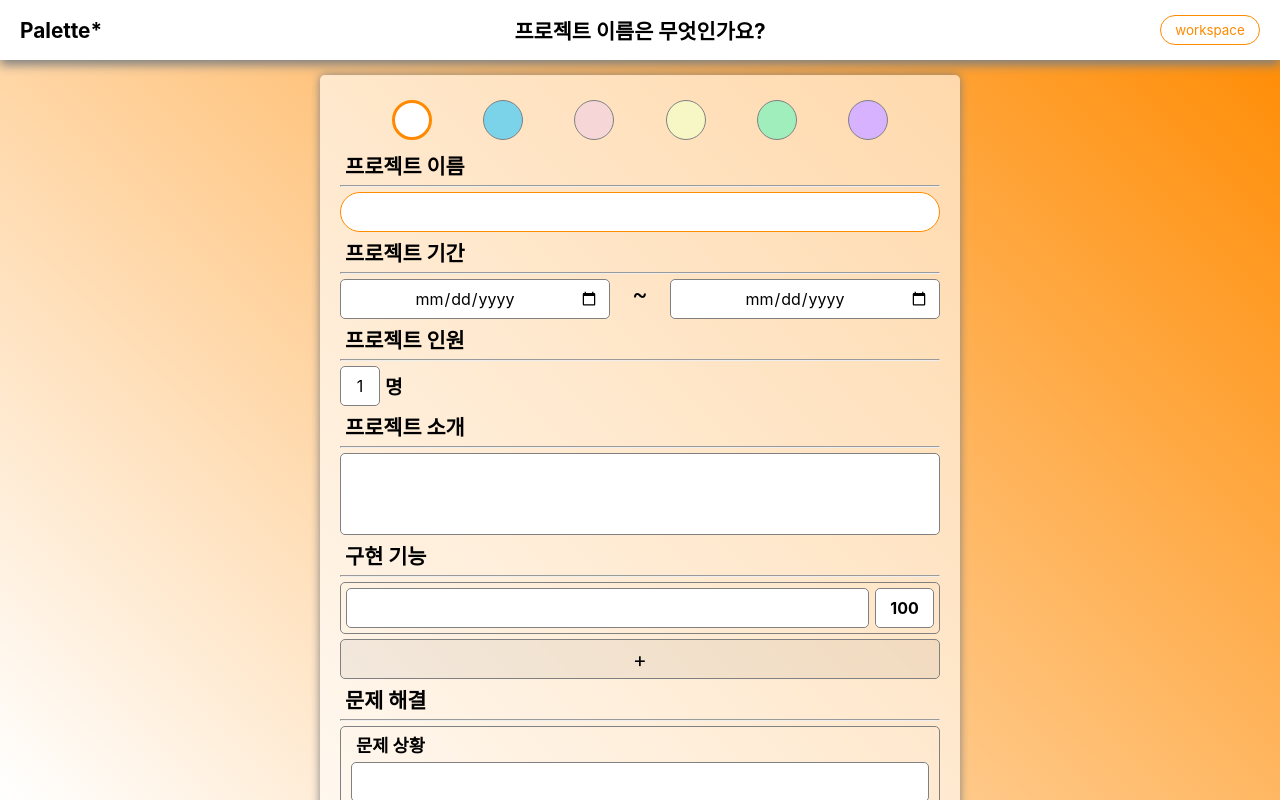
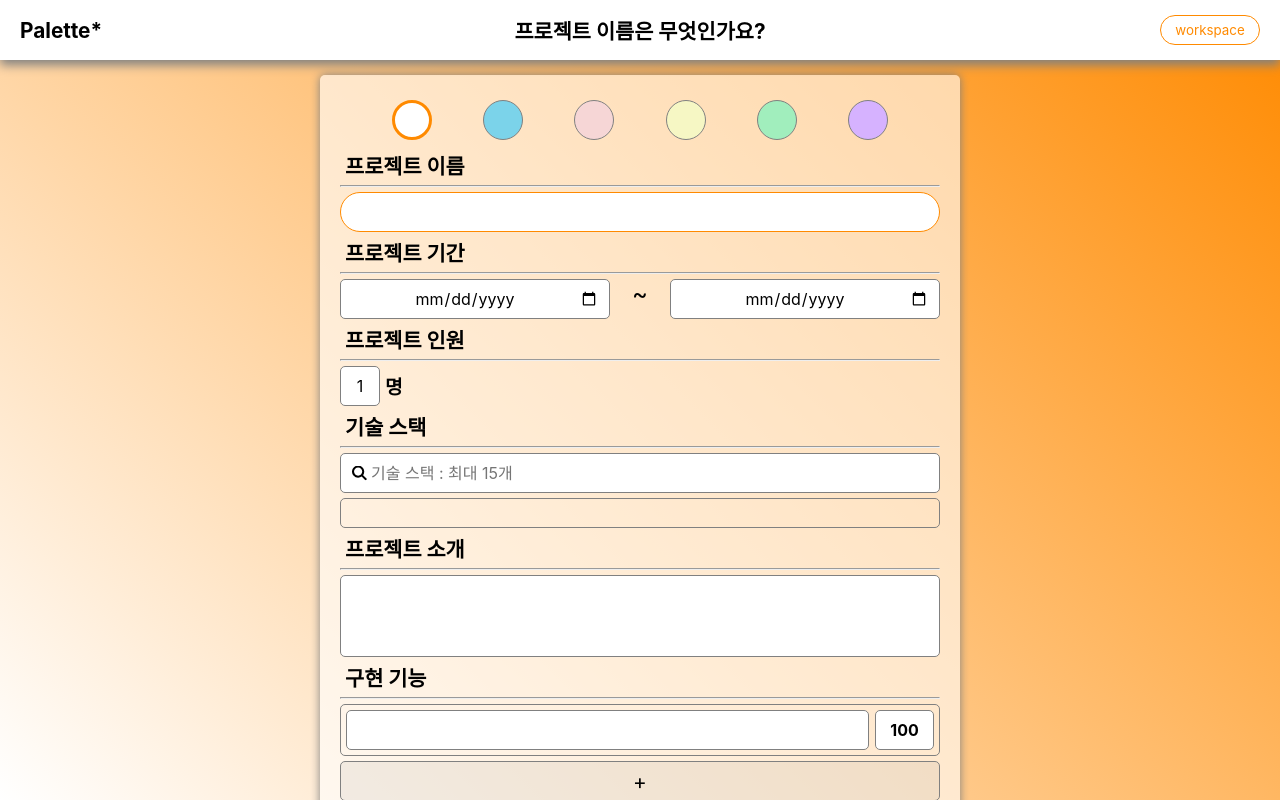
Before and after one commit to Happiness-Meta/final-front, a Next.js app: page /pages/projectCreating/projectTemplate in a window 1280 px wide. Shown: the top 800 px of the page. Built offline with nearby package versions, Linux system fonts and the light colour scheme; a web font is replaced by a local one.

Commit message:
[refactor, design] techStackSpace 컴포넌트 prop 한개로 줄임 및 디자인 변경, signUpinput 컴포넌트 props에 useState 없앰

```diff
--- a/src/app/components/commonComponents/SignInUpErrorMessage.tsx
+++ b/src/app/components/commonComponents/SignInUpErrorMessage.tsx
@@ -1,5 +1,6 @@
 "use client";
 /** @jsxImportSource @emotion/react */
+
 import useSignUpPageStore from "@/app/store/signUpPageStore/useSignUpPageStore";
 import {
   oscillatingAni1,
--- a/src/app/components/commonComponents/TechStackSpace.tsx
+++ b/src/app/components/commonComponents/TechStackSpace.tsx
@@ -5,6 +5,7 @@ import { handleSearchTechStacks } from "@/app/hooks/signUpPageHooks/useHandleSea
 import { flexCenterX2 } from "@/app/styleComponents/commonStyles/commonStyles";
 import Image from "next/image";
 import search from "@/app/assets/svg/search.svg";
+import { techStackList } from "@/app/constants/techStacks";
 import {
   signInUpInputStyleHover,
   signInUpinputStyle,
@@ -15,17 +16,27 @@ import {
   stackInContainerStyle,
 } from "@/app/styleComponents/signUpPageStyles/techStackStyles";
 import { AboutTechStackSpace } from "@/app/types/aboutCommonComponents";
+import { useEffect, useState } from "react";
+import {
+  searchImageStyle,
+  techStackContainerStyle,
+  techStackExampleStyle,
+} from "@/app/styleComponents/commonStyles/techStackSpaceStyles";
+import { css } from "@emotion/react";
 
 const TechStackSpace: React.FC<AboutTechStackSpace> = ({
   searchTechStackRef,
-  techStackList,
-  setSearchedList,
-  isTechStacksVisible,
-  setIsTechStacksVisible,
-  searchedList,
 }) => {
   const { techStackContainer, addTechStack, removeTechStack } =
     useSignUpPageStore();
+
+  const [isTechStacksVisible, setIsTechStacksVisible] = useState(false);
+  const [searchedList, setSearchedList] = useState<string[]>([]);
+
+  useEffect(() => {
+    setSearchedList(techStackList);
+  }, []);
+
   return (
     <>
       <div css={[flexCenterX2, `position: relative; width:100%;`]}>
@@ -34,14 +45,12 @@ const TechStackSpace: React.FC<AboutTechStackSpace> = ({
           alt="search"
           width={15}
           height={15}
-          css={[
-            `position: absolute; top:50%; left: 30px; transform: translateY(-50%);`,
-          ]}
+          css={[searchImageStyle]}
         />
         <input
           ref={searchTechStackRef}
-          placeholder="기술 스택(선택) : 최대 15개"
-          onChange={() =>
+          placeholder="기술 스택 : 최대 15개"
+          onChange={(e) =>
             handleSearchTechStacks({
               searchTechStackRef,
               techStackList,
@@ -57,15 +66,10 @@ const TechStackSpace: React.FC<AboutTechStackSpace> = ({
         />
         <div
           css={[
-            `position: absolute; top: 102%;
+            techStackExampleStyle,
+            css`
               display: ${isTechStacksVisible ? `flex` : `none`};
-              flex-direction: column;
-              width: 92%;
-              min-height:30px; height: fit-content; max-height: 200px;
-              border: 1px solid gray; border-radius: 7px;
-              background-color: white;
-              overflow-y: scroll;
-              z-index:1;`,
+            `,
           ]}
         >
           {searchedList.map((tech: string, index: number) => {
@@ -84,14 +88,7 @@ const TechStackSpace: React.FC<AboutTechStackSpace> = ({
           })}
         </div>
       </div>
-      <div
-        css={[
-          signInUpinputStyle,
-          `${signInUpInputStyleHover};
-            display:flex; align-items: center; gap: 3px;
-            height: 35px; padding-left: 3px; overflow-x: scroll;`,
-        ]}
-      >
+      <div css={[signInUpinputStyle, techStackContainerStyle]}>
         {techStackContainer.map((tech, index) => {
           return (
             <div
--- /dev/null
+++ b/src/app/components/ptpComponents/sections/ProjectTechStack.tsx
@@ -0,0 +1,36 @@
+"use client";
+/** @jsxImportSource @emotion/react */
+
+import { flexCenterX2 } from "@/app/styleComponents/commonStyles/commonStyles";
+import { labelStyles } from "@/app/styleComponents/projectTemplateStyles/templateStyle";
+import TechStackSpace from "../../commonComponents/TechStackSpace";
+import { css } from "@emotion/react";
+import { RefObject } from "react";
+
+interface AboutProjectTechStack {
+  searchTechStackRef: RefObject<HTMLInputElement>;
+}
+
+const ProjectTechStack: React.FC<AboutProjectTechStack> = ({
+  searchTechStackRef,
+}) => {
+  return (
+    <>
+      <label css={labelStyles.style1}>기술 스택</label>
+      <hr />
+      <div
+        css={[
+          flexCenterX2,
+          css`
+            flex-direction: column;
+            gap: 5px;
+          `,
+        ]}
+      >
+        <TechStackSpace searchTechStackRef={searchTechStackRef} />
+      </div>
+    </>
+  );
+};
+
+export default ProjectTechStack;
--- a/src/app/components/signUpPageComponents/CorporateMemberSection.tsx
+++ b/src/app/components/signUpPageComponents/CorporateMemberSection.tsx
@@ -19,9 +19,7 @@ const CorporateMemberSection = () => {
   const pwVerRef: RefObject<HTMLInputElement> = useRef(null);
   const industryRef: RefObject<HTMLSelectElement> = useRef(null);
 
-  const [pwCheckMessage, setPwCheckMessage] = useState("");
   const [errorMessage, setErrorMessage] = useState("");
-  const [isPwVisible, setIsPwVisible] = useState(false);
 
   const { activateErrorMessageAni } = useSignUpPageStore();
 
@@ -74,10 +72,6 @@ const CorporateMemberSection = () => {
         nicknameCompanyPlaceHolder={companyPlaceHolder}
         pwRef={pwRef}
         pwVerRef={pwVerRef}
-        isPwVisible={isPwVisible}
-        setIsPwVisible={setIsPwVisible}
-        pwCheckMessage={pwCheckMessage}
-        setPwCheckMessage={setPwCheckMessage}
       />
       <PositionSpace positionRef={industryRef} positionList={industryList} />
       <SignUpErrorMessage errorMessage={errorMessage} />
--- a/src/app/pages/projectCreating/projectTemplate/page.tsx
+++ b/src/app/pages/projectCreating/projectTemplate/page.tsx
@@ -7,6 +7,7 @@ import {
 } from "@/app/styleComponents/commonStyles/commonStyles";
 import {
   createButtonStyle,
+  labelStyles,
   pageStyle,
   sectionStyle,
   templateBottomStyle,
@@ -23,12 +24,16 @@ import ProjectFunction from "@/app/components/ptpComponents/sections/ProjectFunc
 import ProjectProblem from "@/app/components/ptpComponents/sections/ProjectProblem";
 import ProjectLink from "@/app/components/ptpComponents/sections/ProjectLink";
 import ProjectTakeaway from "@/app/components/ptpComponents/sections/ProjectTakeaway";
+import TechStackSpace from "@/app/components/commonComponents/TechStackSpace";
+import { css } from "@emotion/react";
+import ProjectTechStack from "@/app/components/ptpComponents/sections/ProjectTechStack";
 
 const ProjectTemplate = () => {
   const nameRef: RefObject<HTMLInputElement> = useRef(null);
   const startDateRef: RefObject<HTMLInputElement> = useRef(null);
   const endDateRef: RefObject<HTMLInputElement> = useRef(null);
   const personnelRef: RefObject<HTMLInputElement> = useRef(null);
+  const searchTechStackRef: RefObject<HTMLInputElement> = useRef(null);
   const descriptionRef: RefObject<HTMLTextAreaElement> = useRef(null);
   const projectFuntionRef: RefObject<HTMLInputElement> = useRef(null);
   const projFuncContRef: RefObject<HTMLInputElement> = useRef(null);
@@ -68,6 +73,7 @@ const ProjectTemplate = () => {
         <ProjectName nameRef={nameRef} />
         <ProjectPeriod startDateRef={startDateRef} endDateRef={endDateRef} />
         <ProjectPersonnel personnelRef={personnelRef} />
+        <ProjectTechStack searchTechStackRef={searchTechStackRef} />
         <ProjectDescription descriptionRef={descriptionRef} />
         <ProjectFunction
           projectFuntionRef={projectFuntionRef}
--- a/src/app/styleComponents/commonStyles/inputAndButtonAndText.ts
+++ b/src/app/styleComponents/commonStyles/inputAndButtonAndText.ts
@@ -7,7 +7,7 @@ export const signInUpMainStyle = {
 };
 
 export const signInUpinputStyle = {
-  width: "90%",
+  width: "100%",
   height: "50px",
   padding: "10px",
   border: "1px solid gray",
@@ -18,7 +18,7 @@ export const signInUpinputStyle = {
 
 export const signInUpInputStyleHover = `
   &:focus {
-    width: 92%;
+    width: 102%;
     border-color: ${commonColor.representative} !important;
   }
 `;
--- /dev/null
+++ b/src/app/styleComponents/commonStyles/techStackSpaceStyles.ts
@@ -0,0 +1,39 @@
+import { css } from "@emotion/react";
+import { signInUpInputStyleHover } from "./inputAndButtonAndText";
+
+export const searchImageStyle = css`
+  position: absolute;
+  top: 50%;
+  left: 2%;
+  transform: translateY(-50%);
+`;
+
+export const techStackExampleStyle = css`
+  position: absolute;
+  top: 102%;
+  flex-direction: column;
+  width: 100%;
+  min-height: 30px;
+  height: fit-content;
+  max-height: 200px;
+  border: 1px solid gray;
+  border-radius: 7px;
+  background-color: white;
+  overflow-y: scroll;
+  z-index: 1;
+`;
+
+export const techStackContainerStyle = css`
+  ${signInUpInputStyleHover};
+  display: flex;
+  flex-wrap: wrap;
+  align-items: center;
+  gap: 3px;
+  row-gap: 3px;
+  height: fit-content;
+  min-height: 30px;
+  padding: 3px;
+  overflow-x: scroll;
+  overflow-y: hidden;
+  user-select: none;
+`;
--- a/src/app/styleComponents/signUpPageStyles/signUpPageStyles.ts
+++ b/src/app/styleComponents/signUpPageStyles/signUpPageStyles.ts
@@ -4,6 +4,7 @@ export const mainStyle = css`
   display: flex;
   flex-direction: column;
   justify-content: start;
+  align-items: center;
   width: 400px;
-  height: 650px;
+  height: 700px;
 `;
--- a/src/app/types/aboutCommonComponents.ts
+++ b/src/app/types/aboutCommonComponents.ts
@@ -2,11 +2,6 @@ import { RefObject } from "react";
 
 export interface AboutTechStackSpace {
   searchTechStackRef: RefObject<HTMLInputElement>;
-  techStackList: string[];
-  setSearchedList: (T: string[]) => void;
-  isTechStacksVisible: boolean;
-  setIsTechStacksVisible: (T: boolean) => void;
-  searchedList: string[];
 }
 
 export interface AboutProjectColoringSpace {
--- a/src/app/types/aboutSignInUp.ts
+++ b/src/app/types/aboutSignInUp.ts
@@ -6,10 +6,6 @@ export interface AboutSignUpInputs {
   nicknameCompanyPlaceHolder: string;
   pwRef: RefObject<HTMLInputElement>;
   pwVerRef: RefObject<HTMLInputElement>;
-  isPwVisible: boolean;
-  setIsPwVisible: (T: boolean) => void;
-  pwCheckMessage: string;
-  setPwCheckMessage: (T: string) => void;
 }
 
 export interface AboutHandlePwVerCheck {
```
Also changed, not shown: src/app/components/signUpPageComponents/IndividualMemberSection.tsx (+3 -23 lines), src/app/components/signUpPageComponents/componentsForBoth/SignUpInputs.tsx (+3 -4 lines).
